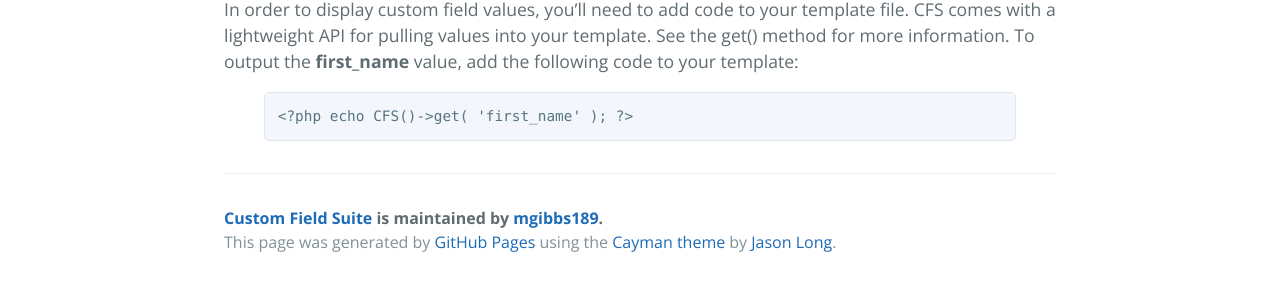
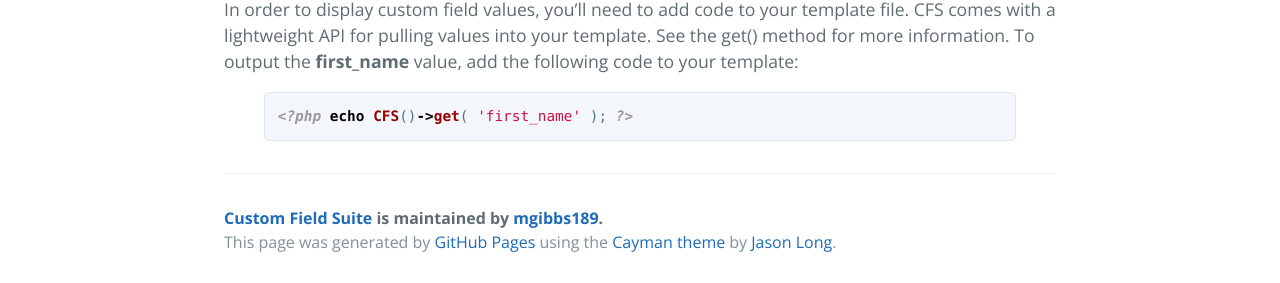
Before and after one commit to mgibbs189/custom-field-suite, a Jekyll site: the page built from index.md, in a window 1280 px wide. Shown: the part 813-1096 px from the top of the page. Built offline with Jekyll 4.4.1, drawn with Linux system fonts in a browser that asks for light colours.

Commit message:
Update default.html

```diff
--- a/_layouts/default.html
+++ b/_layouts/default.html
@@ -8,6 +8,7 @@
     <link href='https://fonts.googleapis.com/css?family=Open+Sans:400,700' rel='stylesheet' type='text/css'>
     <link rel="stylesheet" type="text/css" href="stylesheets/stylesheet.css" media="screen">
     <link rel="stylesheet" type="text/css" href="stylesheets/github-light.css" media="screen">
+    <link rel="stylesheet" type="text/css" href="stylesheets/highlight.css" media="screen">
   </head>
   <body>
     <section class="page-header">
```
